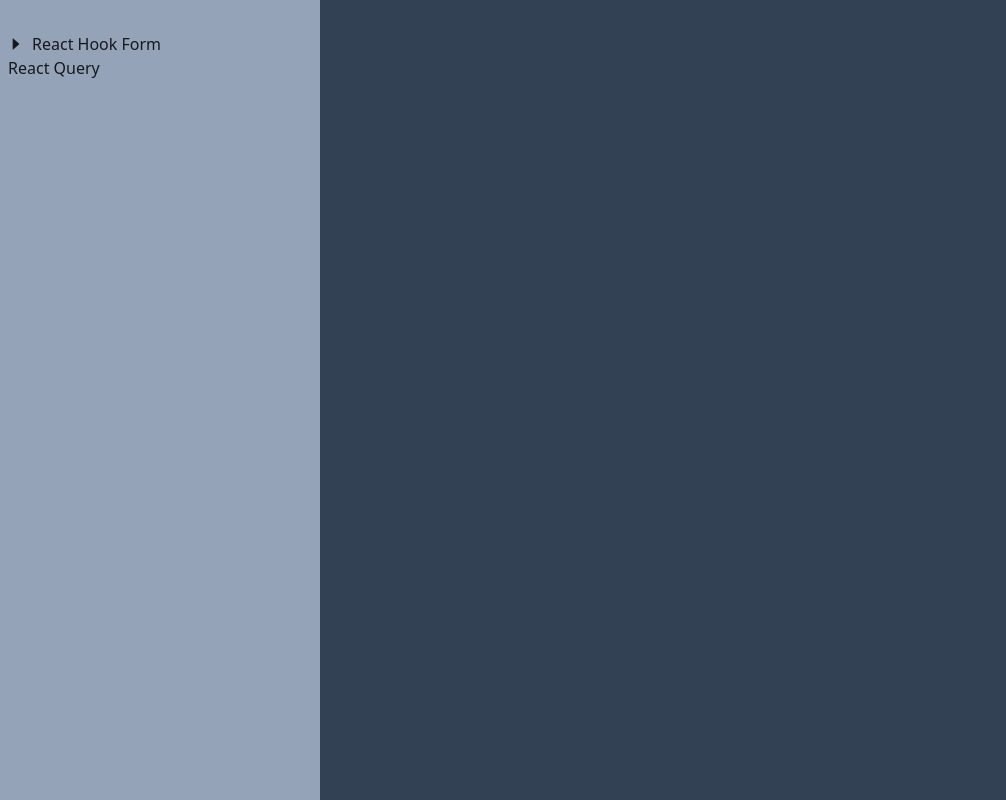
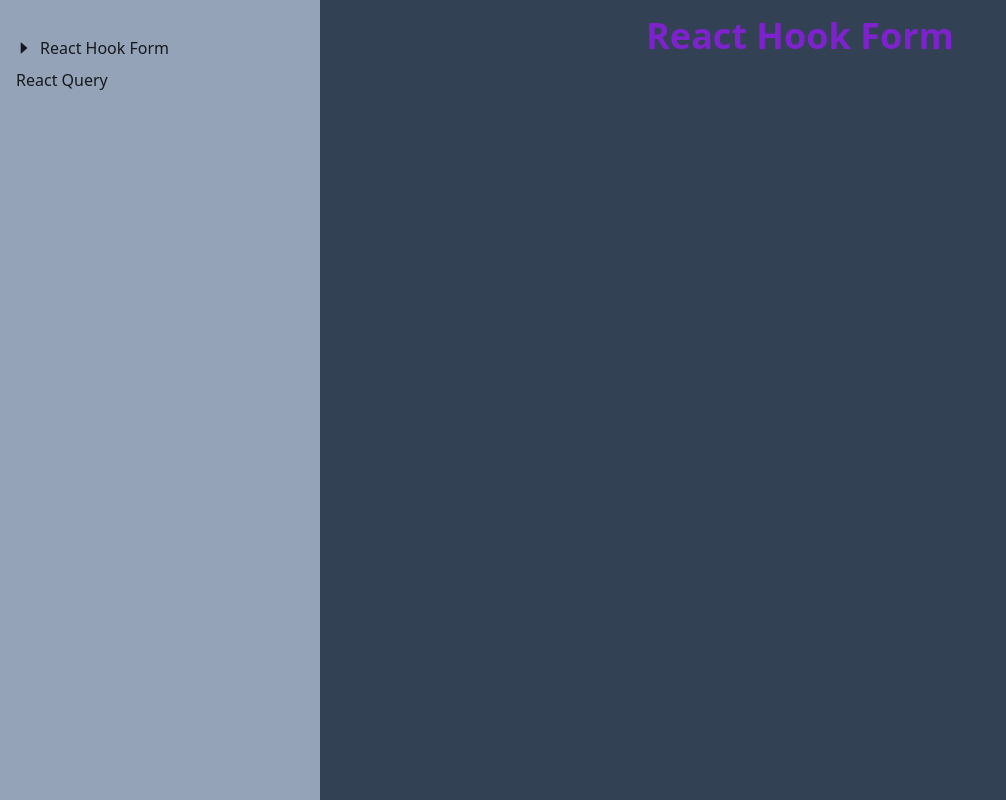
Before and after one commit to lathieuhuan/react-archive, a React (Vite) app: page /react-hook-form in a window 1280 px wide. Shown: the whole page, without its empty margins (0-1006 px from the left). Built offline with nearby package versions, Linux system fonts and the light colour scheme.

Commit message:
make router

```diff
--- a/src/App.tsx
+++ b/src/App.tsx
@@ -1,11 +1,9 @@
+import { CloseCircleOutlined } from "@ant-design/icons";
+import { notification } from "antd";
 import "antd/dist/antd.css";
 import { useEffect } from "react";
-import { BrowserRouter, Route, Routes } from "react-router-dom";
-import { notification } from "antd";
-import { CloseCircleOutlined } from "@ant-design/icons";
 
-import Home from "./Home";
-import { routes } from "./routes";
+import AppRouter from "./AppRouter";
 
 function App() {
   useEffect(() => {
@@ -20,21 +18,7 @@
 
   return (
     <div className="App">
-      <BrowserRouter>
-        <Routes>
-          <Route path="/" element={<Home />}>
-            {routes.map((route, i) => {
-              return (
-                <Route
-                  key={i}
-                  path={route.path}
-                  element={<route.component />}
-                />
-              );
-            })}
-          </Route>
-        </Routes>
-      </BrowserRouter>
+      <AppRouter />
     </div>
   );
 }
--- /dev/null
+++ b/src/AppRouter/index.tsx
@@ -0,0 +1,30 @@
+import { BrowserRouter, Route, Routes } from "react-router-dom";
+import { topCluster } from "./routes";
+import { ICluster } from "./types";
+import Home from "../Home";
+
+function routeCluster(cluster: ICluster) {
+  return cluster.map((branch) => {
+    console.log(branch.component);
+    return (
+      <Route
+        key={branch.info.id}
+        path={branch.info.path}
+        element={branch.component ? <branch.component /> : null}
+      >
+        {branch.cluster && routeCluster(branch.cluster)}
+      </Route>
+    );
+  });
+}
+export default function AppRouter() {
+  return (
+    <BrowserRouter>
+      <Routes>
+        <Route path="/" element={<Home />}>
+          {routeCluster(topCluster)}
+        </Route>
+      </Routes>
+    </BrowserRouter>
+  );
+}
--- a/src/routes.tsx
+++ b/src/AppRouter/routes.tsx
@@ -1,45 +1,14 @@
 import { QueryClient, QueryClientProvider } from "react-query";
-import ReactHookForm from "./react-hook-form";
-import ReactQuery from "./react-query";
+import { ICluster } from "./types";
 
-interface Route {
-  title: string;
-  path: string;
-  component: React.FC;
-}
-
-const queryClient = new QueryClient();
-
-export const routes: Array<Route> = [
-  {
-    title: "React Hook Form",
-    path: "react-hook-form",
-    component: ReactHookForm,
-  },
-  {
-    title: "React Query",
-    path: "react-query",
-    component: () => (
-      <QueryClientProvider client={queryClient}>
-        <ReactQuery />
-      </QueryClientProvider>
-    ),
-  },
-];
+import ReactHookForm from "../react-hook-form";
+import BasicForms from "../react-hook-form/basic";
+import PlainValues from "../react-hook-form/basic/PlainValues";
+import NestedValues from "../react-hook-form/basic/NestedValues";
+import ReactQuery from "../react-query";
 
 let branchID = 0;
-
-export type IBranchInfo = {
-  id: number;
-  name: string;
-  path: string;
-}
-export interface IBranch {
-  info: IBranchInfo;
-  cluster?: ICluster;
-}
-
-export type ICluster = Array<IBranch>;
+const queryClient = new QueryClient();
 
 export const topCluster: ICluster = [
   {
@@ -48,6 +17,7 @@
       name: "React Hook Form",
       path: "react-hook-form",
     },
+    component: ReactHookForm,
     cluster: [
       {
         info: {
@@ -55,6 +25,7 @@
           name: "Basic",
           path: "basic",
         },
+        component: BasicForms,
         cluster: [
           {
             info: {
@@ -62,6 +33,7 @@
               name: "Plain Values with Register Options",
               path: "plain-values-with-register-options",
             },
+            component: PlainValues,
           },
           {
             info: {
@@ -69,6 +41,7 @@
               name: "Nested Values with Yup Validation",
               path: "nested-values-with-yup-validation",
             },
+            component: NestedValues,
           },
         ],
       },
@@ -80,5 +53,10 @@
       name: "React Query",
       path: "react-query",
     },
+    component: () => (
+      <QueryClientProvider client={queryClient}>
+        <ReactQuery />
+      </QueryClientProvider>
+    ),
   },
 ];
--- /dev/null
+++ b/src/AppRouter/types.ts
@@ -0,0 +1,13 @@
+export type IBranchInfo = {
+  id: number;
+  name: string;
+  path: string;
+};
+
+export interface IBranch {
+  info: IBranchInfo;
+  component?: React.FC;
+  cluster?: ICluster;
+}
+
+export type ICluster = Array<IBranch>;
--- a/src/Home/BodhiTree/BranchTitles.tsx
+++ /dev/null
@@ -1,20 +0,0 @@
-function FolderTitle({ info }) {
-  return (
-    <p
-      onClick={() => {
-        setOpenStatus((prev) => {
-          const newStatus = JSON.parse(JSON.stringify(prev));
-          findAndToggle(newStatus, info.id);
-          return newStatus;
-        });
-      }}
-    >
-      <CaretRightOutlined
-        className={classNames("mr-2 transition-all duration-300", {
-          "rotate-90": openStatus.open,
-        })}
-      />
-      {info.name}
-    </p>
-  );
-}
--- a/src/Home/BodhiTree/Cluster.tsx
+++ b/src/Home/BodhiTree/Cluster.tsx
@@ -1,44 +1,52 @@
 import { CaretRightOutlined } from "@ant-design/icons";
 import classNames from "classnames";
-import { IBranch, IBranchInfo, ICluster } from "../../routes";
+import { NavLink } from "react-router-dom";
+import { IBranch, IBranchInfo, ICluster } from "../../AppRouter/types";
 import { IBranchStatus, IClusterStatus, SetStatusAction } from "./types";
 import { countOpen, findAndToggle } from "./utils";
 
 interface ClusterProps {
+  parentPath: string,
   openStatus: IClusterStatus;
   cluster: ICluster;
   setOpenStatus: SetStatusAction;
 }
 export function Cluster(props: ClusterProps) {
   return (
-    <div>
+    <>
       {props.cluster.map((branch, i) => {
         return (
           <Branch
             key={i}
+            parentPath={props.parentPath}
             openStatus={props.openStatus[i]}
             setOpenStatus={props.setOpenStatus}
             {...branch}
           />
         );
       })}
-    </div>
+    </>
   );
 }
 
+const CTRL_STYLES = "px-2 py-1 hover:bg-cyan-300 select-none";
+
 interface BranchProps extends IBranch {
+  parentPath: string,
   openStatus: IBranchStatus;
   setOpenStatus: SetStatusAction;
 }
 function Branch(props: BranchProps): JSX.Element {
   const { info, cluster, openStatus, setOpenStatus } = props;
+
   let height = 0;
   if (cluster) {
-    height = countOpen(openStatus) * 24;
+    height = (countOpen(openStatus) - 1) * 32;
   }
+  const nestedPath = `${props.parentPath}/${info.path}`;
 
   return (
-    <>
+    <div className="flex flex-col">
       {cluster ? (
         <ClusterCtrl
           info={info}
@@ -46,7 +54,9 @@
           setOpenStatus={setOpenStatus}
         />
       ) : (
-        <p>{info.name}</p>
+        <NavLink className={CTRL_STYLES} to={nestedPath}>
+          {info.name}
+        </NavLink>
       )}
       {cluster && openStatus.children && (
         <div
@@ -54,13 +64,14 @@
           style={{ maxHeight: openStatus.open ? `${height}px` : 0 }}
         >
           <Cluster
+            parentPath={nestedPath}
             openStatus={openStatus.children}
             setOpenStatus={setOpenStatus}
             cluster={cluster}
           />
         </div>
       )}
-    </>
+    </div>
   );
 }
 
@@ -72,6 +83,7 @@
 function ClusterCtrl(props: FolderTitleProps) {
   return (
     <p
+      className={CTRL_STYLES}
       onClick={() => {
         props.setOpenStatus((prev) => {
           const newStatus = JSON.parse(JSON.stringify(prev));
--- a/src/Home/BodhiTree/index.tsx
+++ b/src/Home/BodhiTree/index.tsx
@@ -1,5 +1,6 @@
 import { memo, useState } from "react";
-import { ICluster, topCluster } from "../../routes";
+import { topCluster } from "../../AppRouter/routes";
+import { ICluster } from "../../AppRouter/types";
 import { Cluster } from "./Cluster";
 import { IBranchStatus, IClusterStatus } from "./types";
 
@@ -24,6 +25,7 @@
 
   return (
     <Cluster
+      parentPath=""
       openStatus={openStatus}
       setOpenStatus={setOpenStatus}
       cluster={topCluster}
--- a/src/Home/index.tsx
+++ b/src/Home/index.tsx
@@ -1,35 +1,15 @@
+import { Outlet } from "react-router-dom";
 import BodhiTree from "./BodhiTree";
 
 export default function Home() {
-
   return (
     <div className="min-h-screen flex">
       <div className="w-80 px-2 py-8 bg-slate-400">
         <BodhiTree />
       </div>
-      <div className="grow bg-slate-700"></div>
-      {/* <nav className="fixed top-0 left-0 right-0">
-        <ul className="flex bg-slate-300">
-          {routes.map((route, i) => {
-            return (
-              <li key={i}>
-                <NavLink
-                  to={route.path}
-                  className={classNames(
-                    "px-4 py-2 inline-block transition-all duration-150",
-                    "hover:bg-slate-500 hover:text-white nav-link"
-                  )}
-                >
-                  {route.title}
-                </NavLink>
-              </li>
-            );
-          })}
-        </ul>
-      </nav>
-      <div className="pt-12">
+      <div className="grow bg-slate-700">
         <Outlet />
-      </div> */}
+      </div>
     </div>
   );
 }
--- a/src/components/TabBar.tsx
+++ b/src/components/TabBar.tsx
@@ -1,7 +1,7 @@
 import classNames from "classnames";
 import { useEffect, useRef } from "react";
 interface TopBarProps {
-  className: string;
+  className?: string;
   tabs: string[];
   selectedIndex: number;
   onSelect?: (index: number) => void;
--- a/src/react-hook-form/basic/index.tsx
+++ b/src/react-hook-form/basic/index.tsx
@@ -1,22 +1,9 @@
-import NestedValues from "./NestedValues";
-import PlainValues from "./PlainValues";
-
-const FORMS = [
-  { heading: "Plain Values with Register Options", Component: PlainValues },
-  { heading: "Nested Values with Yup Validation", Component: NestedValues },
-];
+import { Outlet } from "react-router-dom";
 
 export default function BasicForms() {
   return (
     <div className="px-8 py-4 flex gap-8">
-      {FORMS.map(({ heading, Component }, i) => {
-        return (
-          <div key={i} className="w-96 min-w-[24rem]">
-            <h1 className="mb-4 text-xl text-purple-700">{heading}</h1>
-            <Component />
-          </div>
-        );
-      })}
+      <Outlet />
     </div>
   );
 }
--- a/src/react-hook-form/index.tsx
+++ b/src/react-hook-form/index.tsx
@@ -1,27 +1,12 @@
-import { useState } from "react";
-import TabBar from "../components/TabBar";
-import BasicForm from "./basic";
-import IntermediateForm from "./intermediate";
+import { Outlet } from "react-router-dom";
 
 export default function ReactHookForm() {
-  const [currentTabIndex, setCurrentTabIndex] = useState(0);
-  const forms = [
-    <BasicForm />,
-    <IntermediateForm />
-  ];
   return (
     <div className="w-full">
       <h1 className="py-4 text-4xl text-center text-purple-700 font-semibold">
         React Hook Form
       </h1>
-      <div>
-        <TabBar
-          tabs={["Basic", "Intermediate"]}
-          selectedIndex={currentTabIndex}
-          onSelect={setCurrentTabIndex}
-        />
-      </div>
-      {forms[currentTabIndex]}
+      <Outlet />
     </div>
   );
 }
```
